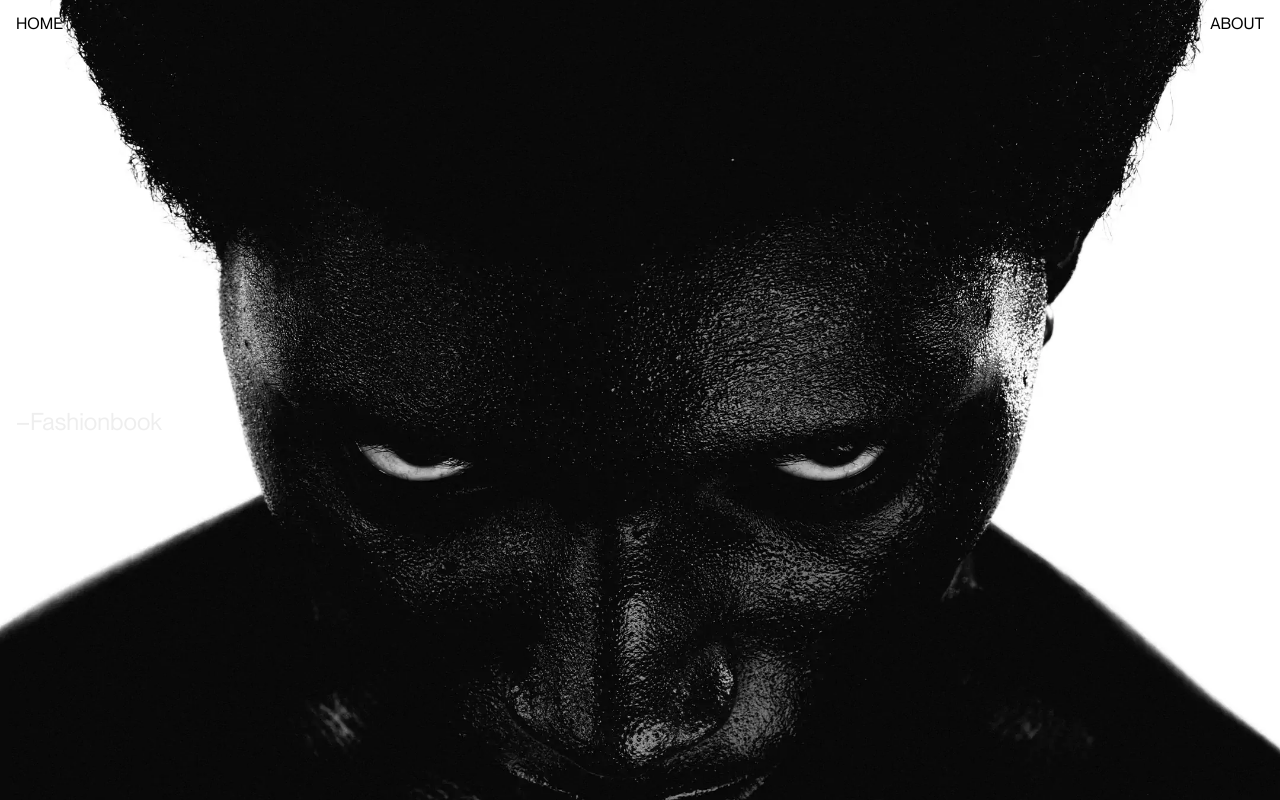
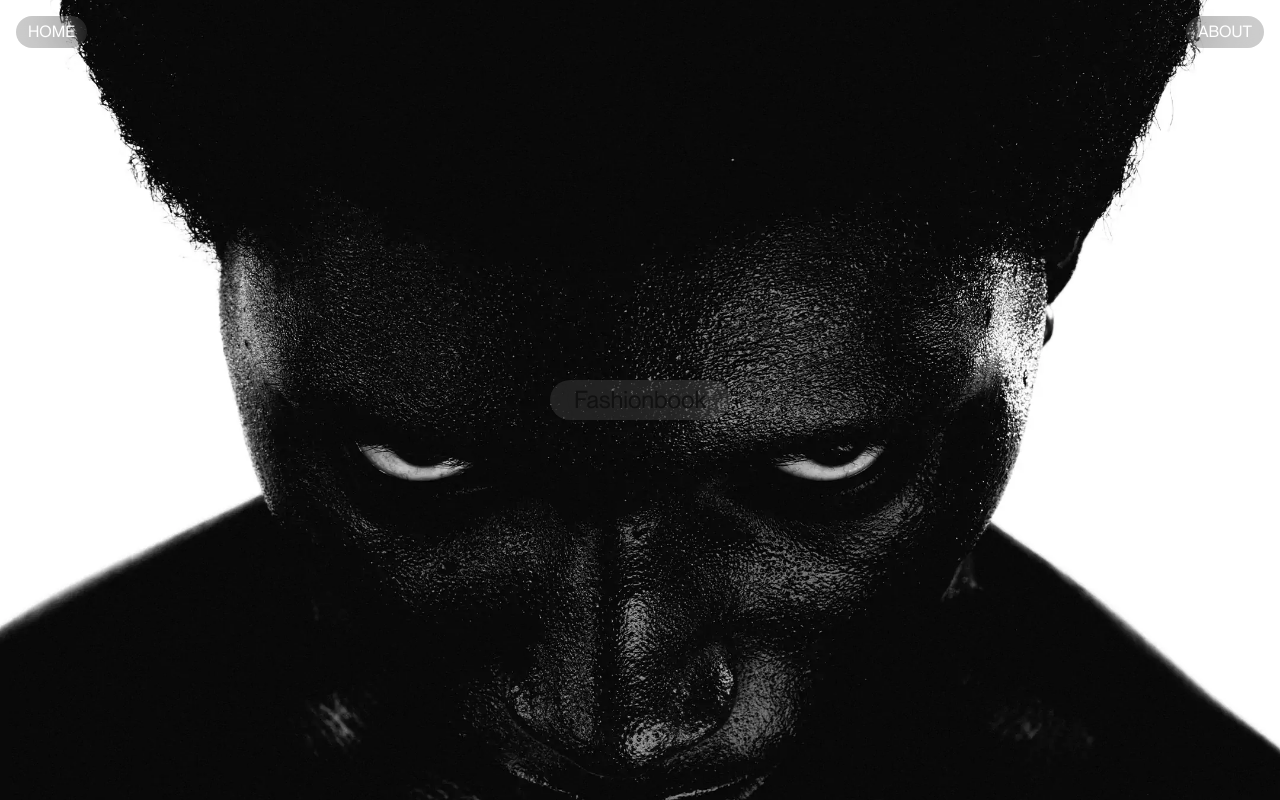
Before and after one commit to timohlu/timo, a plain HTML site: page index.html in a window 1280 px wide. Drawn offline with Linux system fonts and the light colour scheme.

Commit message:
V-005
Changed some ui like background blur for menu and project titles

```diff
--- a/public/style.css
+++ b/public/style.css
@@ -23,6 +23,11 @@
   --padding-s: 12px;
   --padding-m: 16px;
   --padding-l: 24px;
+
+  --blur-amt-s: 24px;
+  --blur-amt-l: 32px;
+  --blur-bg-dark: rgba(0, 0, 0, 0.2);
+  --blur-bg-bright: rgba(255, 255, 255, 0.1);
 
   --message-bubble: #484848;
   --message-bubble-opponent: #61a23e;
@@ -90,9 +95,24 @@ nav {
   color: white;
   transition: 600ms ease;
   user-select: none;
-  mix-blend-mode: exclusion;
+  /* mix-blend-mode: exclusion; */
   -webkit-user-select: none;
-  z-index: 100;
+  z-index: 500;
+}
+
+.nav-link {
+  background-color: var(--blur-bg-dark);
+  backdrop-filter: blur(var(--blur-amt-s));
+  -webkit-backdrop-filter: blur(var(--blur-amt-s));
+  padding: var(--padding-xs) var(--padding-s) var(--padding-xs) var(--padding-s);
+  border-radius: 100px;
+  transition: transform ease 300ms;
+}
+
+.nav-link:hover {
+  text-decoration: none;
+  transform: scale(1.05);
+  transition: transform ease 150ms;
 }
 
 /* --------------------------------------------------------------------------------------- Home */
@@ -134,29 +154,33 @@ nav {
 
 .project-title-background {
   position: absolute;
-  bottom: 50%;
+  bottom: 0;
   left: 0;
-  transform: translateY(50%);
   width: 100%;
-  height: 100px;
-  mix-blend-mode: exclusion;
+  height: 100%;
+  /* mix-blend-mode: exclusion; */
   z-index: 10;
   pointer-events: none;
   display: flex;
-  align-items: end;
-  justify-content: start;
+  align-items: center;
+  justify-content: center;
 }
 
 .project-title {
   position: relative;
   color: var(--foreground);
+  background-color: var(--blur-bg-bright);
+  backdrop-filter: blur(var(--blur-amt-l));
+  -webkit-backdrop-filter: blur(var(--blur-amt-l));
+  padding: var(--padding-xs) var(--padding-l) var(--padding-xs) var(--padding-l);
+  border-radius: 100px;
   font-size: 1.5em;
   margin: var(--padding-m);
 }
 
-.project-title:before {
+/* .project-title:before {
   content: "–";
-}
+} */
 
 /* --------------------------------------------------------------------------------------- Projects */
 .header-container {
@@ -237,9 +261,9 @@ nav {
   border-radius: 100px;
   border: none;
   cursor: pointer;
-  -webkit-backdrop-filter: blur(25px);
-  backdrop-filter: blur(25px);
-  background-color: rgba(255, 255, 255, 0.3);
+  background-color: var(--blur-bg-bright);
+  backdrop-filter: blur(var(--blur-amt-s));
+  -webkit-backdrop-filter: blur(var(--blur-amt-s));
 }
 
 .video-control-icon {
@@ -353,7 +377,7 @@ nav {
   display: none;
   align-items: center;
   justify-content: center;
-  z-index: 20;
+  z-index: 505;
 }
 
 .modal-content {
```
